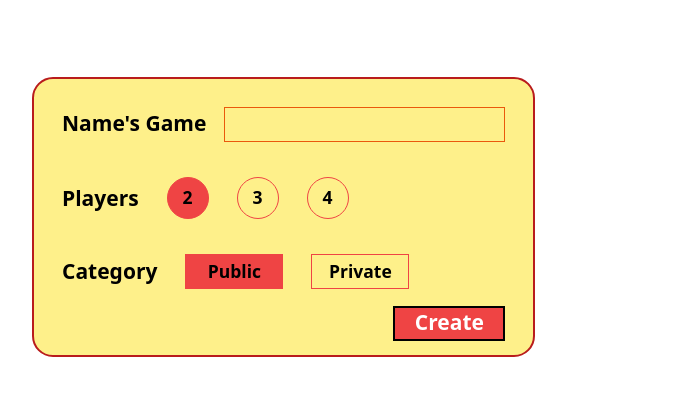
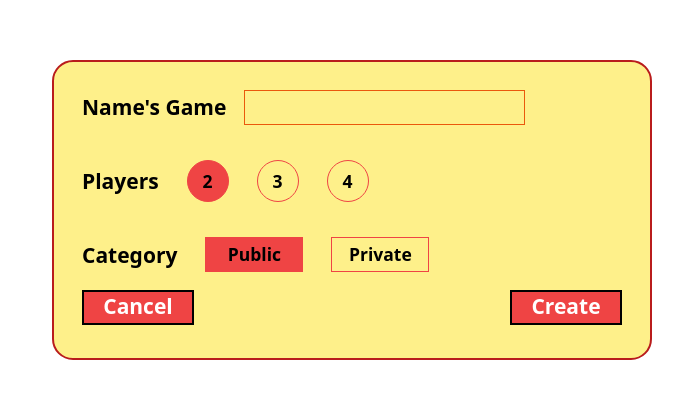
Before and after one commit to ikizey/towers-game, a React (Create React App) app: page /create-game in a window 1280 px wide. Shown: the part 190-588 px from the top of the page, without its empty margins (288-971 px from the left). Built offline with nearby package versions, Linux system fonts and the light colour scheme; no server answers.

Commit message:
for merge

```diff
--- a/public/index.html
+++ b/public/index.html
@@ -12,6 +12,7 @@
   </head>
   <body>
     <noscript>You need to enable JavaScript to run this app.</noscript>
+    <div id="portal"></div>
     <div id="root"></div>
   </body>
 </html>
--- a/src/pages/CreateGame.jsx
+++ b/src/pages/CreateGame.jsx
@@ -3,6 +3,7 @@ import { useState, useRef } from 'react';
 import { useNavigate } from 'react-router-dom';
 import { NameGameContext } from '../store/NameGameContext';
 import { SocketContext } from '../store/SocketContext';
+import ReactDOM from 'react-dom';
 
 const CreateGame = () => {
   const { createPreGame } = useContext(SocketContext);
@@ -37,8 +38,9 @@ const CreateGame = () => {
     navigate('/join');
   };
 
-  return (
-    <div className='max-w-2xl max-h-80 bg-yellow-200 z-50 absolute top-1/3 left-1/4 border-red-700 border-2 rounded-3xl p-8 backdrop-blur-sm'>
+  return ReactDOM.createPortal(
+    <div className='flex w-full h-full justify-center absolute items-center'>
+      <div className='w-[600px] h-[300px] z-50 top-50 bg-yellow-200 border-red-700 border-2 rounded-3xl p-8 backdrop-blur-sm'>
         <form onSubmit={formHandler}>
           <div>
             <label className='text-2xl font-bold mr-5'>Name's Game</label>
@@ -97,7 +99,13 @@ const CreateGame = () => {
                 ))}
               </div>
             </div>
-          <div className='flex justify-end'>
+            <div className='flex justify-between'>
+              <button
+                className='focus:bg-white focus:text-red-500  mt-5 text-2xl font-bold w-32 h-10 border-2  border-black rounded-3 flex justify-center bg-red-500 text-white'
+                type='submit'
+              >
+                Cancel
+              </button>
               <button
                 className='focus:bg-white focus:text-red-500  mt-5 text-2xl font-bold w-32 h-10 border-2  border-black rounded-3 flex justify-center bg-red-500 text-white'
                 type='submit'
@@ -108,6 +116,8 @@ const CreateGame = () => {
           </div>
         </form>
       </div>
+    </div>,
+    document.getElementById('portal')
   );
 };
 
```
Lines whose indentation alone changed are shown as unchanged.
